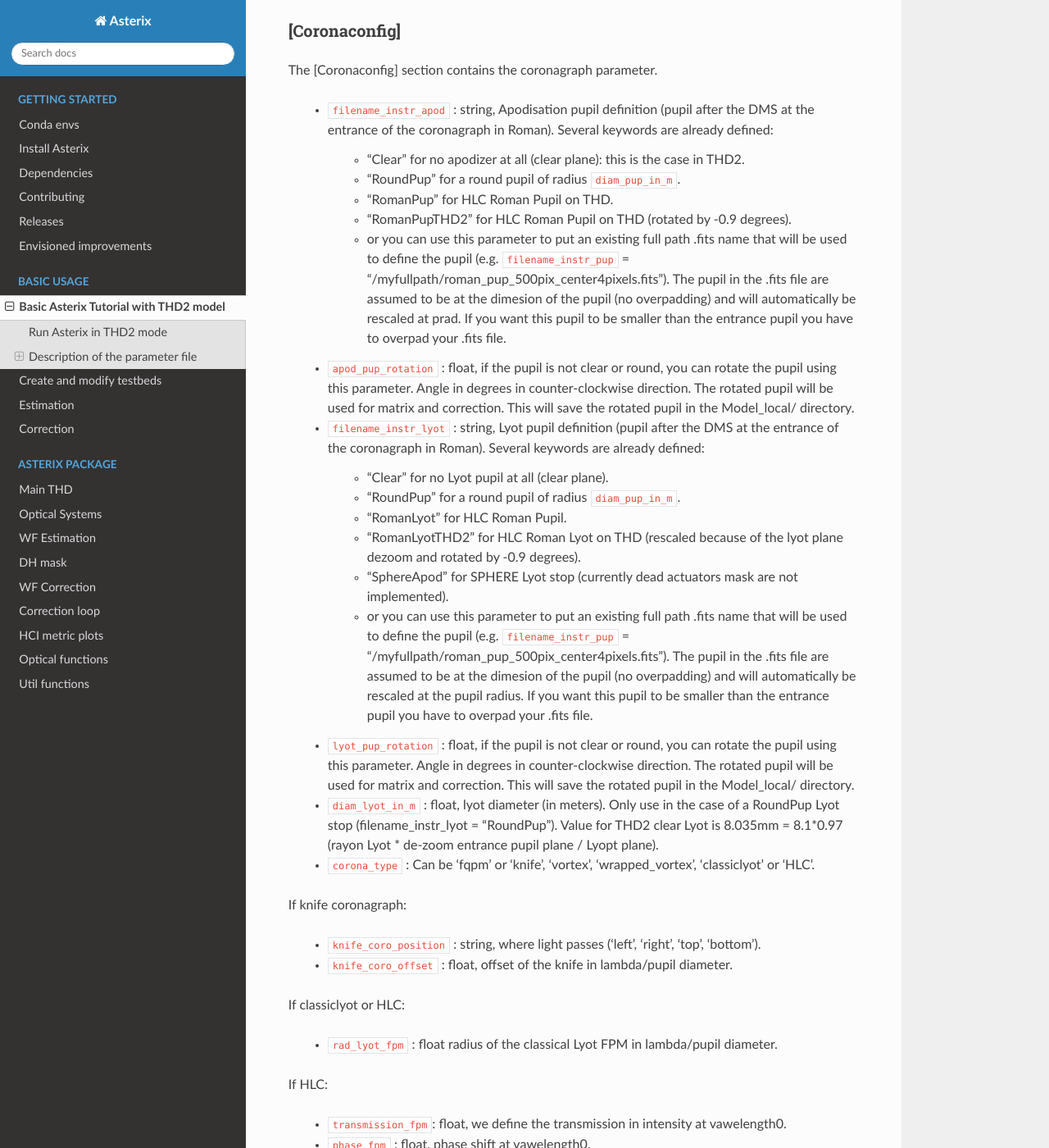
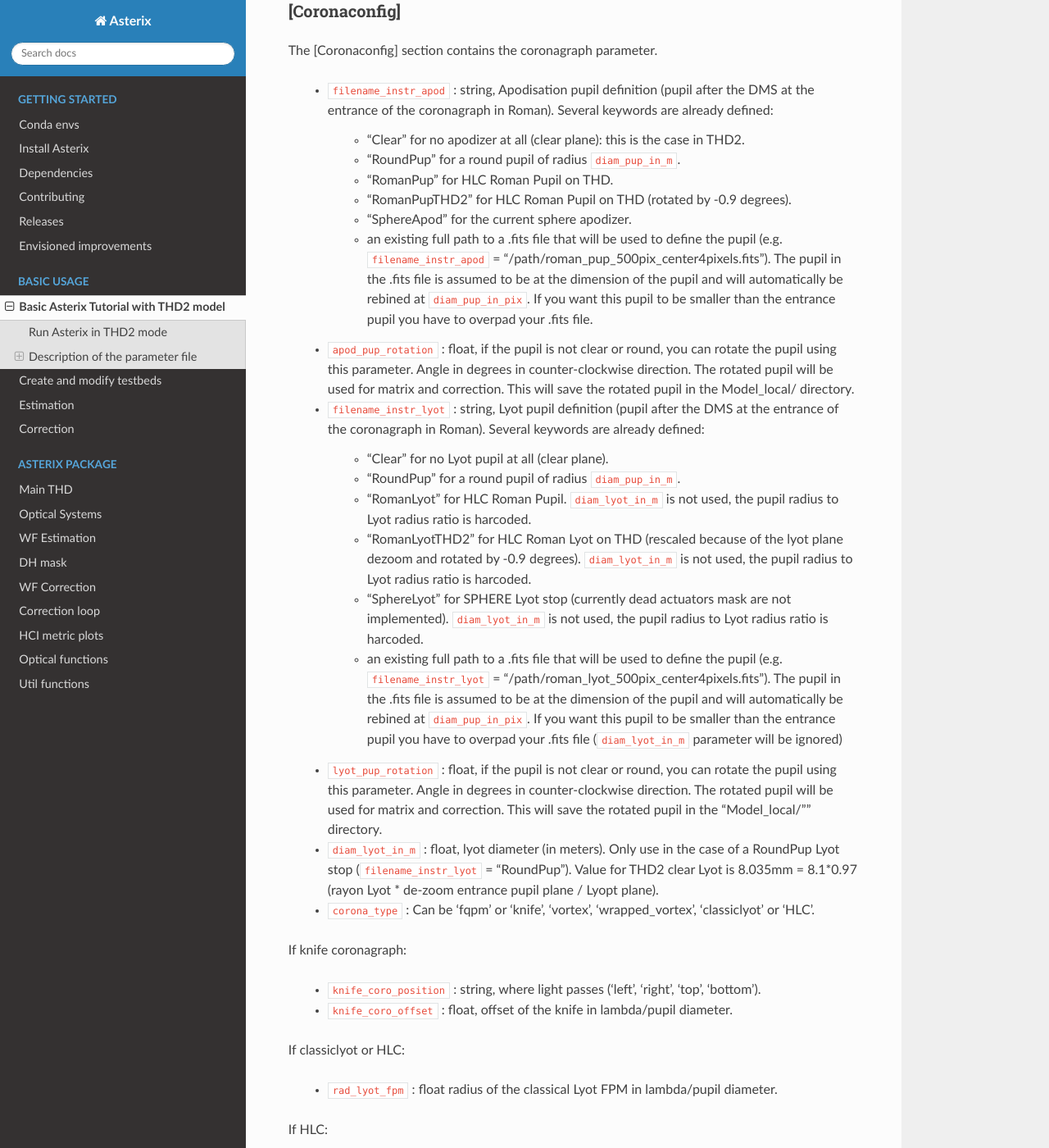
Before and after one commit to johanmazoyer/Asterix, a Sphinx documentation site: the page built from docs/run_asterix.rst, in a window 1280 px wide and 1400 px high, scrolled down 4459 px. Shown: the whole window at 82% size. Built offline with Sphinx 7.4.7 and the Read the Docs theme 2.0.0, drawn with Linux system fonts in a browser that asks for light colours; some of the changed text lies outside the part shown.

Commit message:
updatedocs

```diff
--- a/docs/run_asterix.rst
+++ b/docs/run_asterix.rst
@@ -98,7 +101,7 @@ This also defines the entrance pupil plane of the testbed.
     - ``wavelength_0`` : float, central wavelength (in meters).
     - ``Delta_wav`` : float, Spectral band (in meters).
     - ``nb_wav`` : int, Number of monochromatic images in the spectral band (must be odd number). Ignored if ``Delta_wav`` = 0.
-    - ``mandatory_wls`` : list of floats. Specific wavelengths that need to appear to simulate the polychromatic image, ignored if ``Delta_wav`` = 0. Must be in the range ``]wavelength_0 - Delta_wav / 2 , wavelength_0 + Delta_wav / 2[``. Default is an empty list (``mandatory_wls = ,``). In the case of an empty list case, the nb_wav simulation wavelengths are chosen to be well equally distributed in the Delta_wav. This is an advanced user parameter as it might break the polychromatic correction.
+    - ``mandatory_wls`` : list of floats. Specific wavelengths that need to appear to simulate the polychromatic image, ignored if ``Delta_wav`` = 0. Must be in the range ``]wavelength_0 - Delta_wav/2 , wavelength_0 + Delta_wav/2[``. Default is an empty list (``mandatory_wls = ,``). In the case of an empty list case, the nb_wav simulation wavelengths are chosen to be well equally distributed in the Delta_wav. This is an advanced user parameter as it might break the polychromatic correction.
     - ``dimScience`` : int, detector science image size (in pixels).
     - ``Science_sampling`` : float, Sampling in the detector science image lambda/Entrance_pupil_diameter (in pixels).
     - ``diam_pup_in_m`` : float, pupil diameter (in meters).
@@ -111,7 +114,7 @@ This also defines the entrance pupil plane of the testbed.
                                 - "RomanPup" for HLC Roman Pupil on THD
                                 - "RomanPupTHD2" for HLC Roman Pupil on THD (rotated by -0.9 degrees)
                                 - "VLTPup", the VLT pupil.
-                                - or you can use this parameter to put an existing full path .fits name that will be used to define the pupil (e.g. filename_instr_pup = "/myfullpath/roman_pup_500pix_center4pixels.fits"). The pupil in the .fits file are assumed to be at the dimesion of the pupil (no overpadding) and will automatically be rebined at ``2*prad``.
+                                - an existing full path to a .fits file that will be used to define the pupil (e.g. ``filename_instr_pup`` = "/path/roman_pup_500pix_center4pixels.fits"). The pupil in the .fits file is assumed to be at the dimension of the pupil (no overpadding) and will automatically be rebined at ``diam_pup_in_pix``.
     - ``entrance_pup_rotation`` : if the pupil is not clear or round, you can rotate the pupil using this parameter. Angle in degrees in counter-clockwise direction. The rotated pupil will be used for matrix and correction. This will save the rotated pupil in the Model_local/ directory.
     - ``grey_pupils`` : boolean. If True, all the pupils will be created 10x larger than ``diam_pup_in_pix`` and then rebinned to ``diam_pup_in_pix`` to avoid numerical error due to crenellation at the exception of pupils that are read from a .fits file, which are always rebinned from the sixe of the .fits.
 
@@ -159,20 +162,21 @@ The [Coronaconfig] section contains the coronagraph parameter.
                                 - "RoundPup" for a round pupil of radius ``diam_pup_in_m``.
                                 - "RomanPup" for HLC Roman Pupil on THD.
                                 - "RomanPupTHD2" for HLC Roman Pupil on THD (rotated by -0.9 degrees).
-                                - or you can use this parameter to put an existing full path .fits name that will be used to define the pupil (e.g. ``filename_instr_pup`` = "/myfullpath/roman_pup_500pix_center4pixels.fits"). The pupil in the .fits file are assumed to be at the dimesion of the pupil (no overpadding) and will automatically be rescaled at prad. If you want this pupil to be smaller than the entrance pupil you have to overpad your .fits file.
+                                - "SphereApod" for the current sphere apodizer.
+                                - an existing full path to a .fits file that will be used to define the pupil (e.g. ``filename_instr_apod`` = "/path/roman_pup_500pix_center4pixels.fits"). The pupil in the .fits file is assumed to be at the dimension of the pupil and will automatically be rebined at ``diam_pup_in_pix``. If you want this pupil to be smaller than the entrance pupil you have to overpad your .fits file.
 
     - ``apod_pup_rotation`` : float, if the pupil is not clear or round, you can rotate the pupil using this parameter. Angle in degrees in counter-clockwise direction. The rotated pupil will be used for matrix and correction. This will save the rotated pupil in the Model_local/ directory.
     - ``filename_instr_lyot`` : string, Lyot pupil definition (pupil after the DMS at the entrance of the coronagraph in Roman). Several keywords are already defined:
 
                                 - "Clear" for no Lyot pupil at all (clear plane).
                                 - "RoundPup" for a round pupil of radius ``diam_pup_in_m``.
-                                - "RomanLyot" for HLC Roman Pupil.
-                                - "RomanLyotTHD2" for HLC Roman Lyot on THD (rescaled because of the lyot plane dezoom and rotated by -0.9 degrees).
-                                - "SphereApod" for SPHERE Lyot stop (currently dead actuators mask are not implemented).
-                                - or you can use this parameter to put an existing full path .fits name that will be used to define the pupil (e.g. ``filename_instr_pup`` = "/myfullpath/roman_pup_500pix_center4pixels.fits"). The pupil in the .fits file are assumed to be at the dimesion of the pupil (no overpadding) and will automatically be rescaled at the pupil radius. If you want this pupil to be smaller than the entrance pupil you have to overpad your .fits file.
+                                - "RomanLyot" for HLC Roman Pupil. ``diam_lyot_in_m`` is not used, the pupil radius to Lyot radius ratio is harcoded.
+                                - "RomanLyotTHD2" for HLC Roman Lyot on THD (rescaled because of the lyot plane dezoom and rotated by -0.9 degrees). ``diam_lyot_in_m`` is not used, the pupil radius to Lyot radius ratio is harcoded.
+                                - "SphereLyot" for SPHERE Lyot stop (currently dead actuators mask are not implemented). ``diam_lyot_in_m`` is not used, the pupil radius to Lyot radius ratio is harcoded.
+                                - an existing full path to a .fits file that will be used to define the pupil (e.g. ``filename_instr_lyot`` = "/path/roman_lyot_500pix_center4pixels.fits"). The pupil in the .fits file is assumed to be at the dimension of the pupil and will automatically be rebined at ``diam_pup_in_pix``. If you want this pupil to be smaller than the entrance pupil you have to overpad your .fits file (``diam_lyot_in_m`` parameter will be ignored)
 
-    - ``lyot_pup_rotation`` : float, if the pupil is not clear or round, you can rotate the pupil using this parameter. Angle in degrees in counter-clockwise direction. The rotated pupil will be used for matrix and correction. This will save the rotated pupil in the Model_local/ directory.
-    - ``diam_lyot_in_m`` : float, lyot diameter (in meters). Only use in the case of a RoundPup Lyot stop (filename_instr_lyot = "RoundPup"). Value for THD2 clear Lyot is 8.035mm = 8.1*0.97 (rayon Lyot * de-zoom entrance pupil plane / Lyopt plane).
+    - ``lyot_pup_rotation`` : float, if the pupil is not clear or round, you can rotate the pupil using this parameter. Angle in degrees in counter-clockwise direction. The rotated pupil will be used for matrix and correction. This will save the rotated pupil in the "Model_local/"" directory.
+    - ``diam_lyot_in_m`` : float, lyot diameter (in meters). Only use in the case of a RoundPup Lyot stop (``filename_instr_lyot`` = "RoundPup"). Value for THD2 clear Lyot is 8.035mm = 8.1*0.97 (rayon Lyot * de-zoom entrance pupil plane / Lyopt plane).
     - ``corona_type`` : Can be 'fqpm' or 'knife', 'vortex', 'wrapped_vortex', 'classiclyot' or 'HLC'.
 
 If knife coronagraph:
@@ -186,8 +190,8 @@ If classiclyot or HLC:
 
 If HLC:
 
-    - ``transmission_fpm``: float, we define the transmission in intensity at vawelength0.
-    - ``phase_fpm`` : float, phase shift at vawelength0.
+    - ``transmission_fpm``: float, we define the transmission in intensity at ``vawelength_0``.
+    - ``phase_fpm`` : float, phase shift at ``vawelength_0``.
 
 If FQPM:
 
```
Also changed, not shown: other parts of docs/run_asterix.rst (+5 -2 lines).
